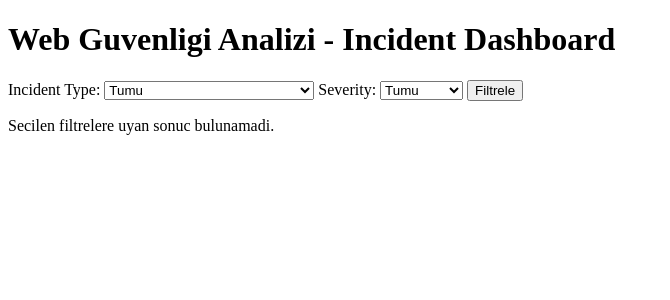
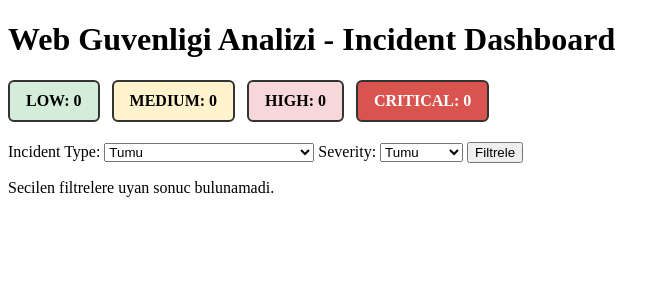
Before and after one commit to ErenA001/web-guvenligi-analizi-ve-olay-mudahale, a Flask app: page / in a window 1280 px wide. Shown: the top 300 px of the page, without its empty margins (0-670 px from the left). Run offline with Flask 3, Linux system fonts and the light colour scheme.

Commit message:
Gun 25: Severity gorsel ozeti
Daily_Reports/25_Gun raporu ve ilgili kaynak kod degisiklikleri tek, okunabilir gunluk committe birlestirildi.

```diff
--- a/app.py
+++ b/app.py
@@ -45,6 +45,18 @@ def index():
     if selected_severity:
         filtered_data = [row for row in filtered_data if row["severity"] == selected_severity]
 
+    severity_counts = {
+        "LOW": 0,
+        "MEDIUM": 0,
+        "HIGH": 0,
+        "CRITICAL": 0,
+    }
+
+    for row in dashboard_data:
+        severity = row.get("severity")
+        if severity in severity_counts:
+            severity_counts[severity] += 1
+
     return render_template(
         "index.html",
         data=filtered_data,
@@ -52,6 +64,7 @@ def index():
         severities=VALID_SEVERITIES,
         selected_incident_type=selected_incident_type,
         selected_severity=selected_severity,
+        severity_counts=severity_counts,
     )
 
 
--- a/templates/index.html
+++ b/templates/index.html
@@ -2,9 +2,40 @@
 <html>
 <head>
     <title>Web Guvenligi Analizi - Dashboard</title>
+    <style>
+        .severity-summary {
+            display: flex;
+            gap: 12px;
+            margin-bottom: 20px;
+        }
+        .severity-card {
+            padding: 10px 16px;
+            border: 2px solid #333;
+            border-radius: 6px;
+            font-weight: bold;
+        }
+        .severity-LOW { background-color: #d4edda; }
+        .severity-MEDIUM { background-color: #fff3cd; }
+        .severity-HIGH { background-color: #f8d7da; }
+        .severity-CRITICAL { background-color: #d9534f; color: white; }
+
+        .badge {
+            padding: 3px 8px;
+            border-radius: 4px;
+            font-weight: bold;
+            font-size: 0.9em;
+        }
+    </style>
 </head>
 <body>
     <h1>Web Guvenligi Analizi - Incident Dashboard</h1>
+
+    <div class="severity-summary">
+        <div class="severity-card severity-LOW">LOW: {{ severity_counts.LOW }}</div>
+        <div class="severity-card severity-MEDIUM">MEDIUM: {{ severity_counts.MEDIUM }}</div>
+        <div class="severity-card severity-HIGH">HIGH: {{ severity_counts.HIGH }}</div>
+        <div class="severity-card severity-CRITICAL">CRITICAL: {{ severity_counts.CRITICAL }}</div>
+    </div>
 
     <form method="get" action="/">
         <label for="incident_type">Incident Type:</label>
@@ -44,7 +75,7 @@
             <td>{{ row.ip }}</td>
             <td>{{ row.request_count }}</td>
             <td>{{ row.score }}</td>
-            <td>{{ row.severity }}</td>
+            <td><span class="badge severity-{{ row.severity }}">{{ row.severity }}</span></td>
             <td>{{ row.incident_type }}</td>
             <td>{{ row.recommendation }}</td>
             <td>
```
Also changed, not shown: Daily_Reports/23_Gun_23_07_2026.md (added, +20 -0 lines), Daily_Reports/24_Gun_24_07_2026.md (added, +21 -0 lines), Daily_Reports/25_Gun_25_07_2026.md (added, +19 -0 lines).
